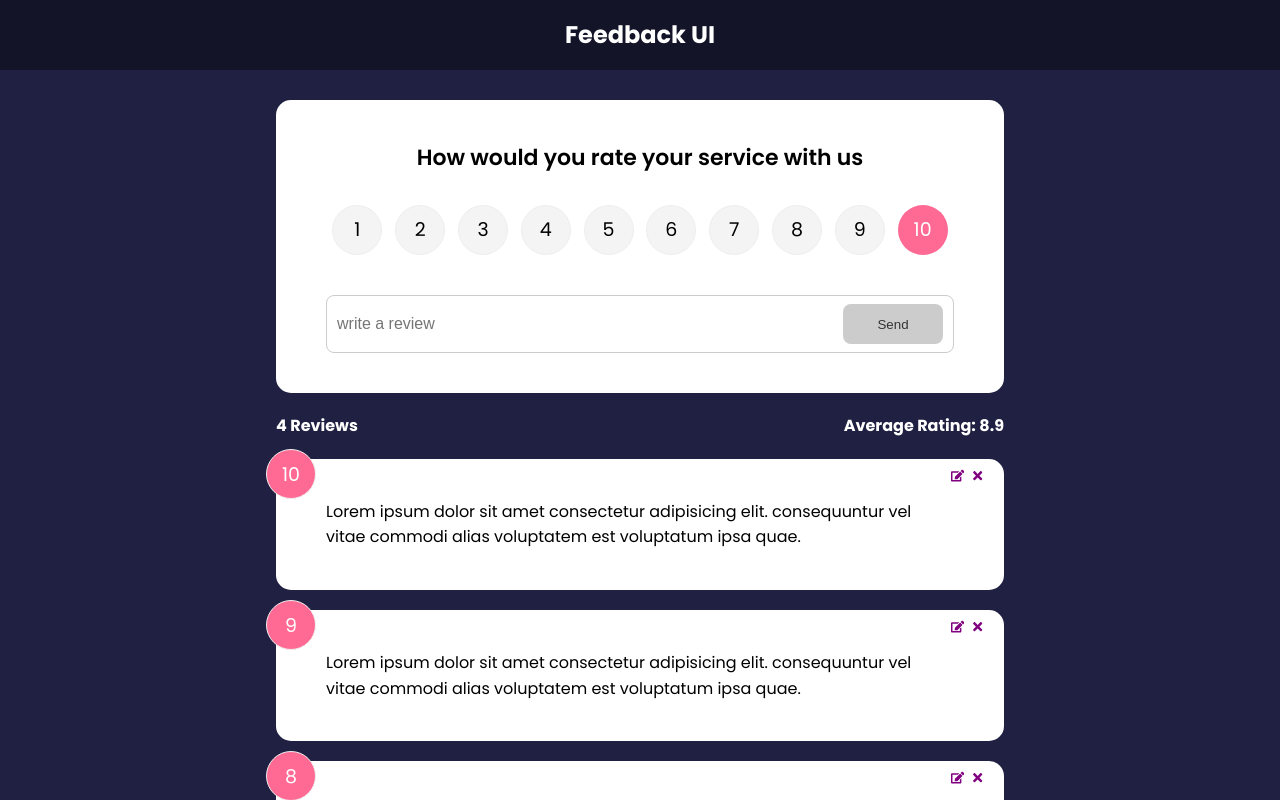
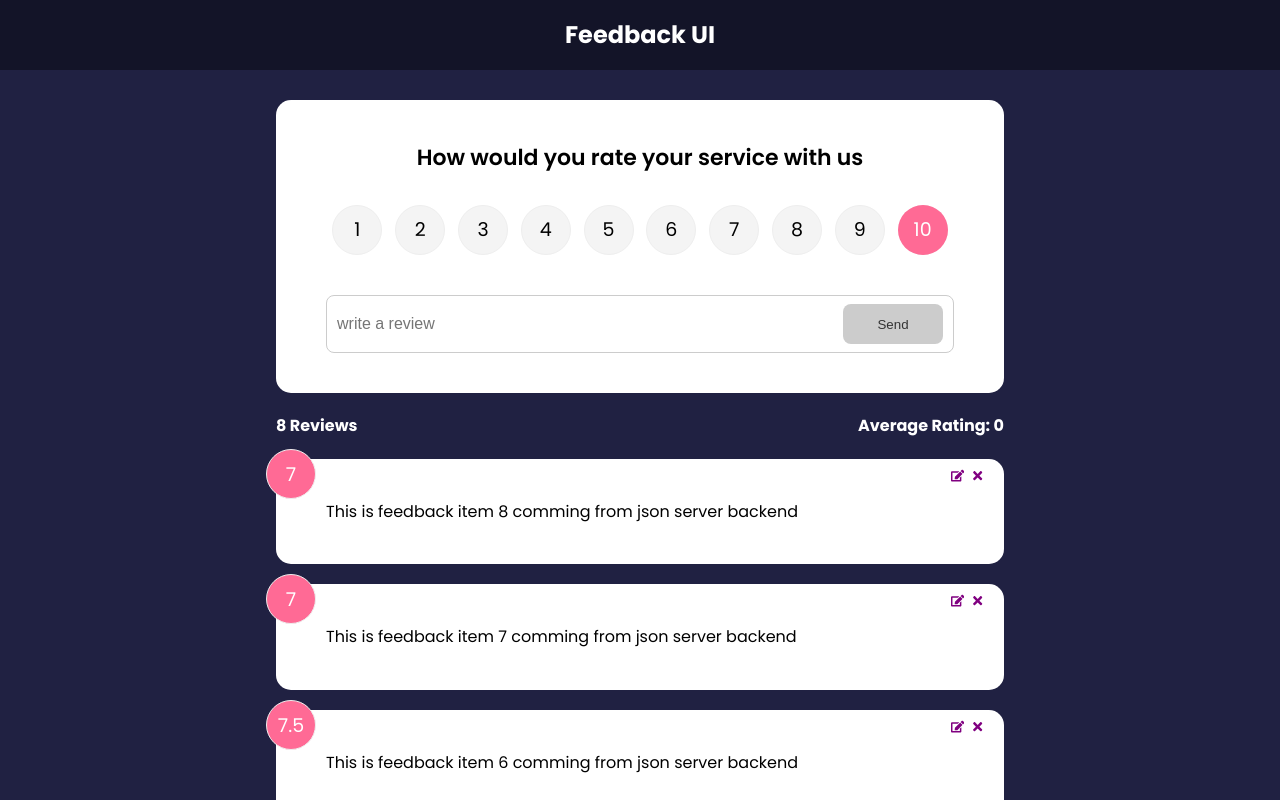
Before and after one commit to rahulcode751/FeedBack-UI, a React (Create React App) app: page / in a window 1280 px wide. Shown: the top 800 px of the page. Built offline with nearby package versions, Linux system fonts and the light colour scheme; data requests are answered from the project's data file.

Commit message:
spinner added

```diff
--- a/src/component/FeedbackList.jsx
+++ b/src/component/FeedbackList.jsx
@@ -4,17 +4,21 @@
 import { motion, AnimatePresence } from "framer-motion";
 import { useContext } from "react";
 import FeedbackContext from "../context/FeedbackContext";
+import Spinner from "./shared/Spinner";
 
 // function FeedbackList({ feedback, handleDelete }) { /// without context
 function FeedbackList() {
-  const { feedback } = useContext(FeedbackContext);
+  const { feedback, isLoading } = useContext(FeedbackContext);
 
-  if (!feedback || feedback.length === 0) {
+  if (!isLoading && (!feedback || feedback.length === 0)) {
     return <p>No Feedback yet</p>;
   } else {
     console.log(feedback);
   }
-  return (
+
+  return isLoading ? (
+    <Spinner />
+  ) : (
     <div className='feedback-list'>
       <AnimatePresence>
         {feedback.map((item) => (
@@ -34,6 +38,26 @@
       </AnimatePresence>
     </div>
   );
+  // return (
+  // <div className='feedback-list'>
+  //   <AnimatePresence>
+  //     {feedback.map((item) => (
+  //       <motion.div
+  //         key={item.id}
+  //         initial={{ opacity: 0 }}
+  //         animate={{ opacity: 1 }}
+  //         exit={{ opacity: 0 }}
+  //       >
+  //         <FeedbackItem
+  //           key={item.id}
+  //           item={item}
+  //           // handleDelete={handleDelete} // we will not pas it as props bcz of useContext and this FeedbackContext
+  //         />
+  //       </motion.div>
+  //     ))}
+  //   </AnimatePresence>
+  // </div>
+  // );
 
   // return (
   //   <div className='feedback-list'>
--- /dev/null
+++ b/src/component/shared/Spinner.jsx
@@ -0,0 +1,14 @@
+/** @format */
+import spinner from "../assets/spinner.gif";
+
+function Spinner() {
+  return (
+    <img
+      src={spinner}
+      alt='Loading...'
+      style={{ width: "100px", margin: "auto", display: "block" }}
+    />
+  );
+}
+
+export default Spinner;
--- a/src/context/FeedbackContext.js
+++ b/src/context/FeedbackContext.js
@@ -1,11 +1,14 @@
-import { createContext, useState } from "react";
+import { createContext, useState, useEffect } from "react";
 import { v4 as uuidv4 } from 'uuid'
 import FeedbackData from "../data/FeedbackData";
+
 
 const FeedbackContext = createContext();
 
 export const FeedbackProvider = ({ children }) => {  /// we are wrapping
-    const [feedback, setFeedback] = useState(FeedbackData
+    const [isLoading, setIsLoading] = useState(true);
+    const [feedback, setFeedback] = useState([]
+        //FeedbackData
         //    [
         //     {
         //         id: 1,
@@ -23,6 +26,21 @@
         item: {},
         edit: false
     })
+
+    useEffect(() => {
+        //console.log(123)
+        fetchFeedback();
+    }, []);
+
+    /// Fetch feedback
+    const fetchFeedback = async () => {
+        const response = await fetch(`http://localhost:5000/feedback?_sort=id&_order=desc`)  /// it will sort on the bases on id in descending order  . fetch api promise return krta h
+        const data = await response.json();
+        //console.log(data);
+        setFeedback(data);
+        setIsLoading(false);
+    }
+
     // delete feedback
     const deleteFeedback = (id) => {
         if (window.confirm('Are you sure you want to delete?')) {
@@ -53,7 +71,8 @@
         addFeedback,
         editFeedback,
         feedbackEdit,
-        updateFeedback
+        updateFeedback,
+        isLoading
     }}>
         {children}
     </FeedbackContext.Provider>
```
Also changed, not shown: src/component/assets/spinner.gif (added).
